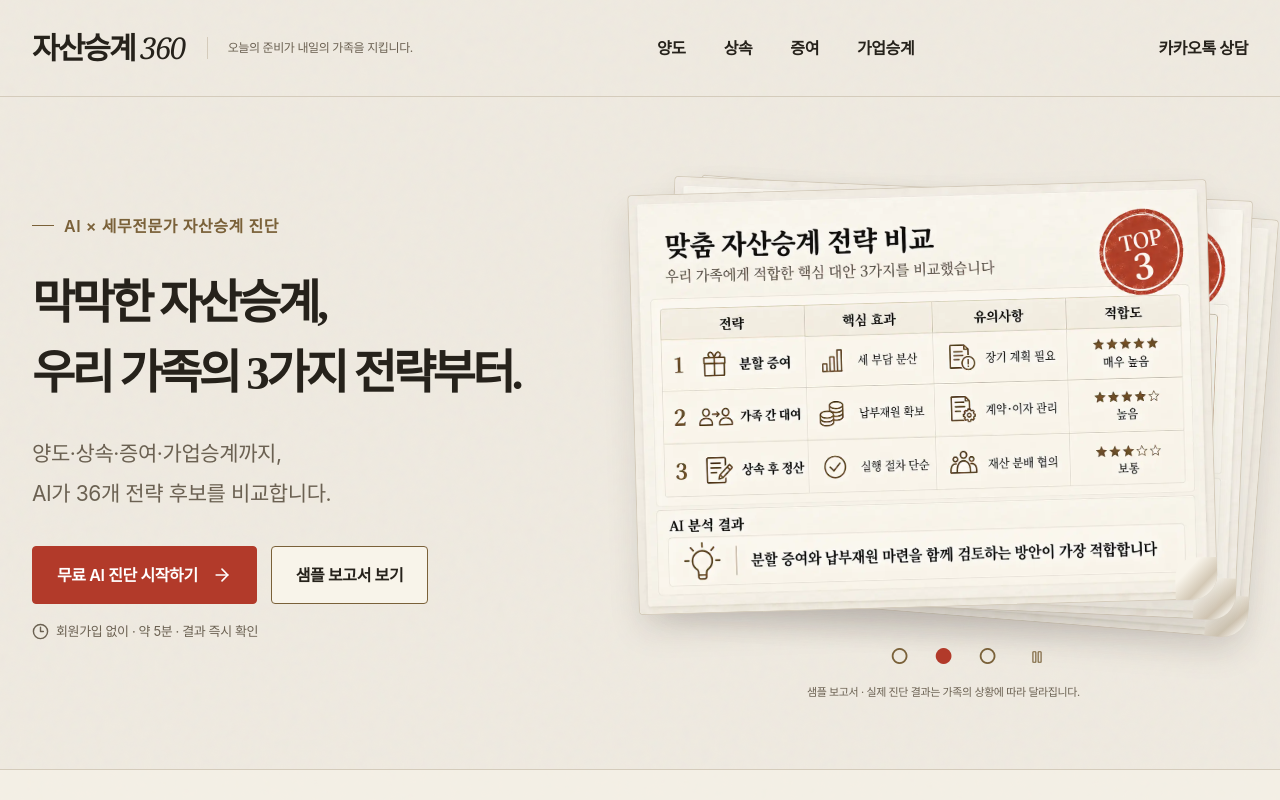
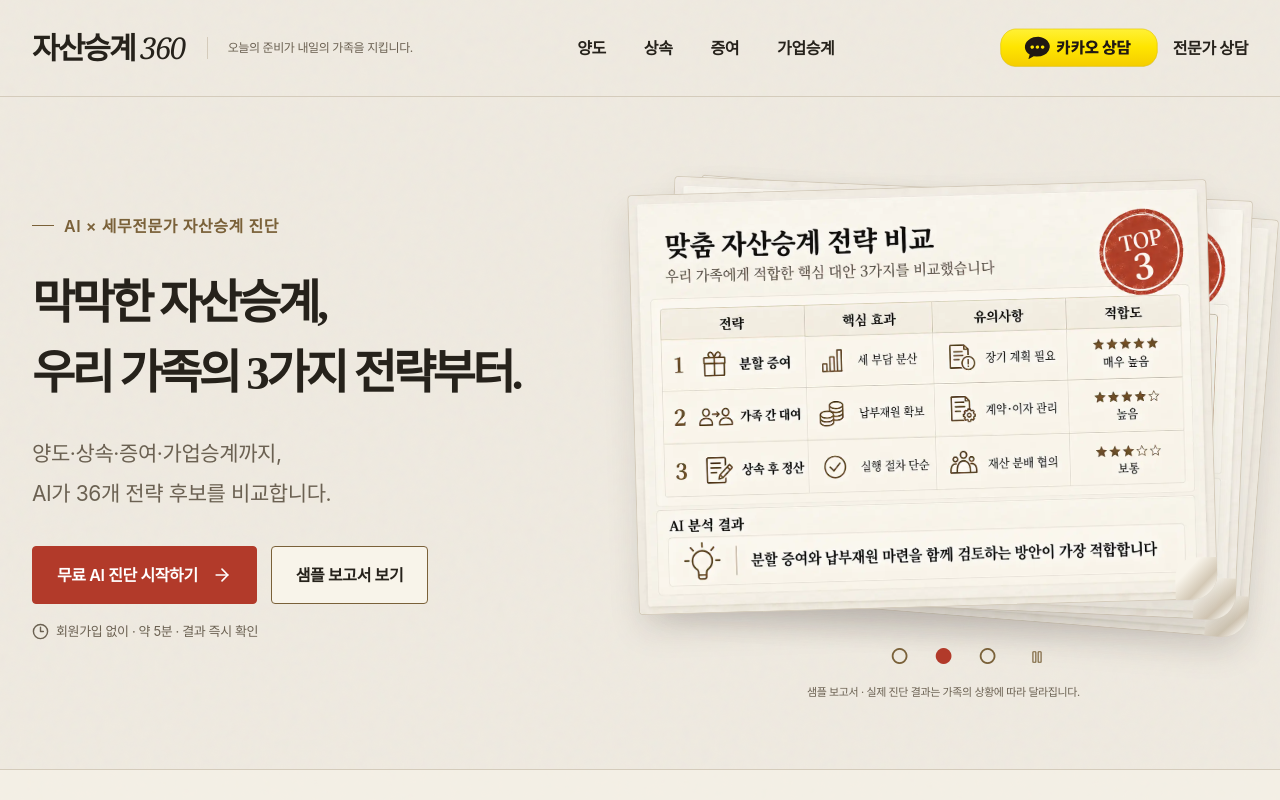
Before and after one commit to khcho9642-sketch/asset-succession-frontend, a Next.js app: page / in a window 1280 px wide. Shown: the top 800 px of the page. Built offline with nearby package versions, Linux system fonts and the light colour scheme.

Commit message:
fix: restore expert consultation and place separate Kakao image on its left

```diff
--- a/components/PublicNav.tsx
+++ b/components/PublicNav.tsx
@@ -1,10 +1,12 @@
 "use client";
 
+import Image from "next/image";
 import Link from "next/link";
 import { Menu, X } from "lucide-react";
 import { useEffect, useRef, useState } from "react";
 import { KAKAO_OPEN_CHAT_URL } from "@/lib/contactLinks";
 import styles from "./HomePage.module.css";
+import contactStyles from "./ContactActions.module.css";
 
 const diagnosisLinks = [
   { href: "/precheck?purpose=capital-gains", label: "양도" },
@@ -12,6 +14,17 @@ const diagnosisLinks = [
   { href: "/precheck?purpose=gift", label: "증여" },
   { href: "/precheck?purpose=business", label: "가업승계" }
 ];
+
+function KakaoConsultationLink({ compact = false }: { compact?: boolean }) {
+  return (
+    <a href={KAKAO_OPEN_CHAT_URL} target="_blank" rel="noopener noreferrer"
+      aria-label="카카오 상담 (새 창)" title="카카오 상담" className={contactStyles.kakaoLink}>
+      <Image src={compact ? "/images/kakao-consultation-icon.svg" : "/images/kakao-consultation.svg"}
+        width={compact ? 40 : 160} height={compact ? 40 : 42} alt="" aria-hidden="true" unoptimized
+        className={compact ? contactStyles.kakaoIcon : contactStyles.kakaoImage} />
+    </a>
+  );
+}
 
 export function PublicNav() {
   const [isMenuOpen, setIsMenuOpen] = useState(false);
@@ -36,18 +49,20 @@ export function PublicNav() {
         }
       }}
       onBlur={(event) => { if (!event.currentTarget.contains(event.relatedTarget)) setIsMenuOpen(false); }}>
-      <div className={styles.headerInner}>
+      <div className={`${styles.headerInner} ${contactStyles.headerWithContacts}`}>
         <Link href="/" className={styles.brand} aria-label="자산승계 360 홈">
           <span>자산승계 <em>360</em></span><small>오늘의 준비가 내일의 가족을 지킵니다.</small>
         </Link>
         <nav className={styles.desktopNav} aria-label="진단 유형">
           {diagnosisLinks.map((item) => <Link href={item.href} key={item.href}>{item.label}</Link>)}
         </nav>
-        <a href={KAKAO_OPEN_CHAT_URL} target="_blank" rel="noopener noreferrer"
-          aria-label="카카오톡 상담 (새 창)" className={styles.desktopConsultation}>카카오톡 상담</a>
-        <div className={styles.mobileNavActions}>
-          <a href={KAKAO_OPEN_CHAT_URL} target="_blank" rel="noopener noreferrer"
-            aria-label="카카오톡 상담 (새 창)">카톡 상담</a>
+        <div className={contactStyles.desktopActions}>
+          <KakaoConsultationLink />
+          <Link href="/consultation" className={styles.desktopConsultation}>전문가 상담</Link>
+        </div>
+        <div className={`${styles.mobileNavActions} ${contactStyles.mobileActions}`}>
+          <KakaoConsultationLink compact />
+          <Link href="/consultation">상담</Link>
           <button ref={menuButtonRef} type="button" aria-controls="mobile-diagnosis-menu"
             aria-expanded={isMenuOpen} aria-label={isMenuOpen ? "메뉴 닫기" : "메뉴 열기"}
             onClick={() => setIsMenuOpen((open) => !open)}>
@@ -58,7 +73,8 @@ export function PublicNav() {
       <nav id="mobile-diagnosis-menu" hidden={!isMenuOpen} className={styles.mobileMenu} aria-label="모바일 진단 유형">
         {diagnosisLinks.map((item) => <Link href={item.href} key={item.href} onClick={() => setIsMenuOpen(false)}>{item.label}</Link>)}
         <a href={KAKAO_OPEN_CHAT_URL} target="_blank" rel="noopener noreferrer"
-          aria-label="카카오톡 상담 (새 창)" onClick={() => setIsMenuOpen(false)}>카카오톡 상담</a>
+          aria-label="카카오 상담 (새 창)" onClick={() => setIsMenuOpen(false)}>카카오 상담</a>
+        <Link href="/consultation" onClick={() => setIsMenuOpen(false)}>전문가 상담</Link>
       </nav>
     </header>
   );
```
